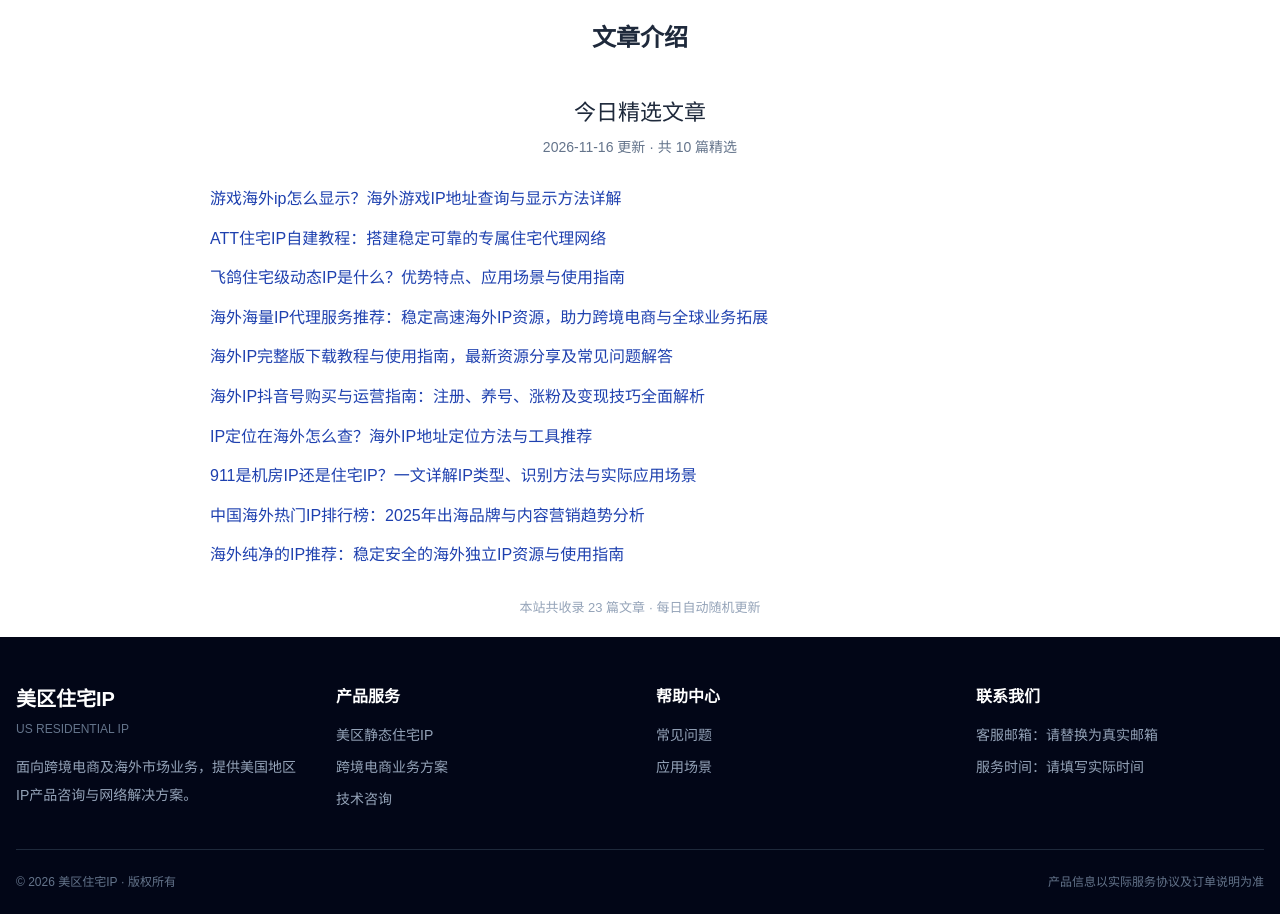
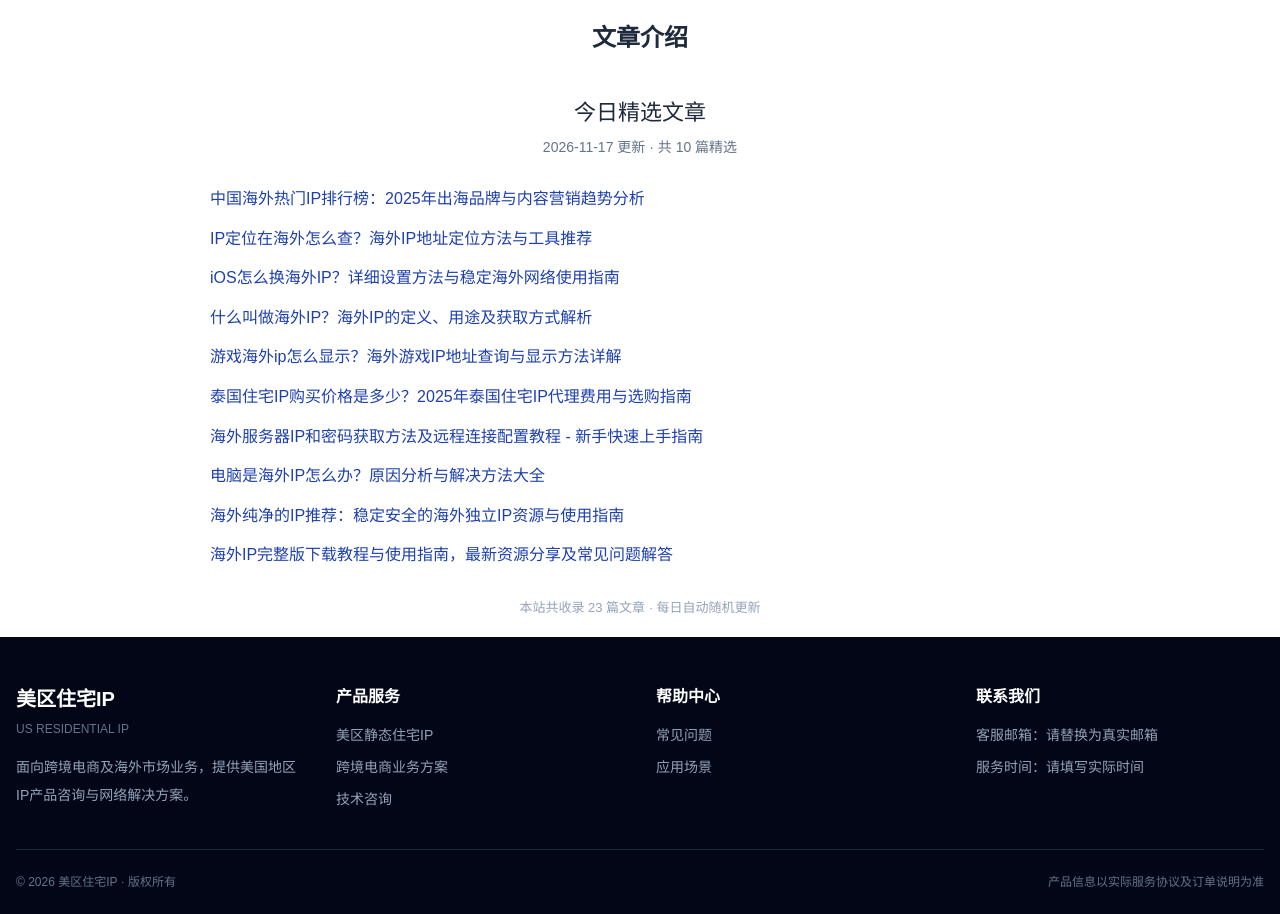
Before and after one commit to ultranova74/Ultranova74.giehub.io, a plain HTML site: page index.html in a window 1280 px wide. Shown: the part 3300-4214 px from the top of the page. Drawn offline with nearby package versions, Linux system fonts and the light colour scheme.

Commit message:
每日文章精选更新 2026-11-17

```diff
--- a/index.html
+++ b/index.html
@@ -293,18 +293,18 @@
         <h2 class="section-title">文章介绍</h2>
         <div class="link-list" style="max-width:900px; margin:0 auto; padding:20px 0;">
             <h2 style="text-align:center; font-size:22px; margin-bottom:8px; color:#1e293b;">今日精选文章</h2>
-            <p style="text-align:center; color:#64748b; font-size:14px; margin-bottom:28px;">2026-11-16 更新 · 共 10 篇精选</p>
+            <p style="text-align:center; color:#64748b; font-size:14px; margin-bottom:28px;">2026-11-17 更新 · 共 10 篇精选</p>
             <ul style="list-style:none; padding:0 20px; margin:0;">
+          <li style="margin-bottom:14px; line-height:1.6;"><a href="pages/0BQZe.html" style="color:#1e40af; text-decoration:none; font-size:16px;">中国海外热门IP排行榜：2025年出海品牌与内容营销趋势分析</a></li>
+          <li style="margin-bottom:14px; line-height:1.6;"><a href="pages/0CJSY.html" style="color:#1e40af; text-decoration:none; font-size:16px;">IP定位在海外怎么查？海外IP地址定位方法与工具推荐</a></li>
+          <li style="margin-bottom:14px; line-height:1.6;"><a href="pages/0b108.html" style="color:#1e40af; text-decoration:none; font-size:16px;">iOS怎么换海外IP？详细设置方法与稳定海外网络使用指南</a></li>
+          <li style="margin-bottom:14px; line-height:1.6;"><a href="pages/0CL0t.html" style="color:#1e40af; text-decoration:none; font-size:16px;">什么叫做海外IP？海外IP的定义、用途及获取方式解析</a></li>
           <li style="margin-bottom:14px; line-height:1.6;"><a href="pages/0bWa5.html" style="color:#1e40af; text-decoration:none; font-size:16px;">游戏海外ip怎么显示？海外游戏IP地址查询与显示方法详解</a></li>
-          <li style="margin-bottom:14px; line-height:1.6;"><a href="pages/0cNkT.html" style="color:#1e40af; text-decoration:none; font-size:16px;">ATT住宅IP自建教程：搭建稳定可靠的专属住宅代理网络</a></li>
-          <li style="margin-bottom:14px; line-height:1.6;"><a href="pages/0CH65.html" style="color:#1e40af; text-decoration:none; font-size:16px;">飞鸽住宅级动态IP是什么？优势特点、应用场景与使用指南</a></li>
-          <li style="margin-bottom:14px; line-height:1.6;"><a href="pages/0BDmD.html" style="color:#1e40af; text-decoration:none; font-size:16px;">海外海量IP代理服务推荐：稳定高速海外IP资源，助力跨境电商与全球业务拓展</a></li>
+          <li style="margin-bottom:14px; line-height:1.6;"><a href="pages/0C32j.html" style="color:#1e40af; text-decoration:none; font-size:16px;">泰国住宅IP购买价格是多少？2025年泰国住宅IP代理费用与选购指南</a></li>
+          <li style="margin-bottom:14px; line-height:1.6;"><a href="pages/0B9v5.html" style="color:#1e40af; text-decoration:none; font-size:16px;">海外服务器IP和密码获取方法及远程连接配置教程 - 新手快速上手指南</a></li>
+          <li style="margin-bottom:14px; line-height:1.6;"><a href="pages/0b8ti.html" style="color:#1e40af; text-decoration:none; font-size:16px;">电脑是海外IP怎么办？原因分析与解决方法大全</a></li>
+          <li style="margin-bottom:14px; line-height:1.6;"><a href="pages/0Bw0B.html" style="color:#1e40af; text-decoration:none; font-size:16px;">海外纯净的IP推荐：稳定安全的海外独立IP资源与使用指南</a></li>
           <li style="margin-bottom:14px; line-height:1.6;"><a href="pages/0bddu.html" style="color:#1e40af; text-decoration:none; font-size:16px;">海外IP完整版下载教程与使用指南，最新资源分享及常见问题解答</a></li>
-          <li style="margin-bottom:14px; line-height:1.6;"><a href="pages/0bw22.html" style="color:#1e40af; text-decoration:none; font-size:16px;">海外IP抖音号购买与运营指南：注册、养号、涨粉及变现技巧全面解析</a></li>
-          <li style="margin-bottom:14px; line-height:1.6;"><a href="pages/0CJSY.html" style="color:#1e40af; text-decoration:none; font-size:16px;">IP定位在海外怎么查？海外IP地址定位方法与工具推荐</a></li>
-          <li style="margin-bottom:14px; line-height:1.6;"><a href="pages/0bi9A.html" style="color:#1e40af; text-decoration:none; font-size:16px;">911是机房IP还是住宅IP？一文详解IP类型、识别方法与实际应用场景</a></li>
-          <li style="margin-bottom:14px; line-height:1.6;"><a href="pages/0BQZe.html" style="color:#1e40af; text-decoration:none; font-size:16px;">中国海外热门IP排行榜：2025年出海品牌与内容营销趋势分析</a></li>
-          <li style="margin-bottom:14px; line-height:1.6;"><a href="pages/0Bw0B.html" style="color:#1e40af; text-decoration:none; font-size:16px;">海外纯净的IP推荐：稳定安全的海外独立IP资源与使用指南</a></li>
             </ul>
             <p style="text-align:center; margin-top:30px; color:#94a3b8; font-size:13px;">本站共收录 23 篇文章 · 每日自动随机更新</p>
         </div>
```
